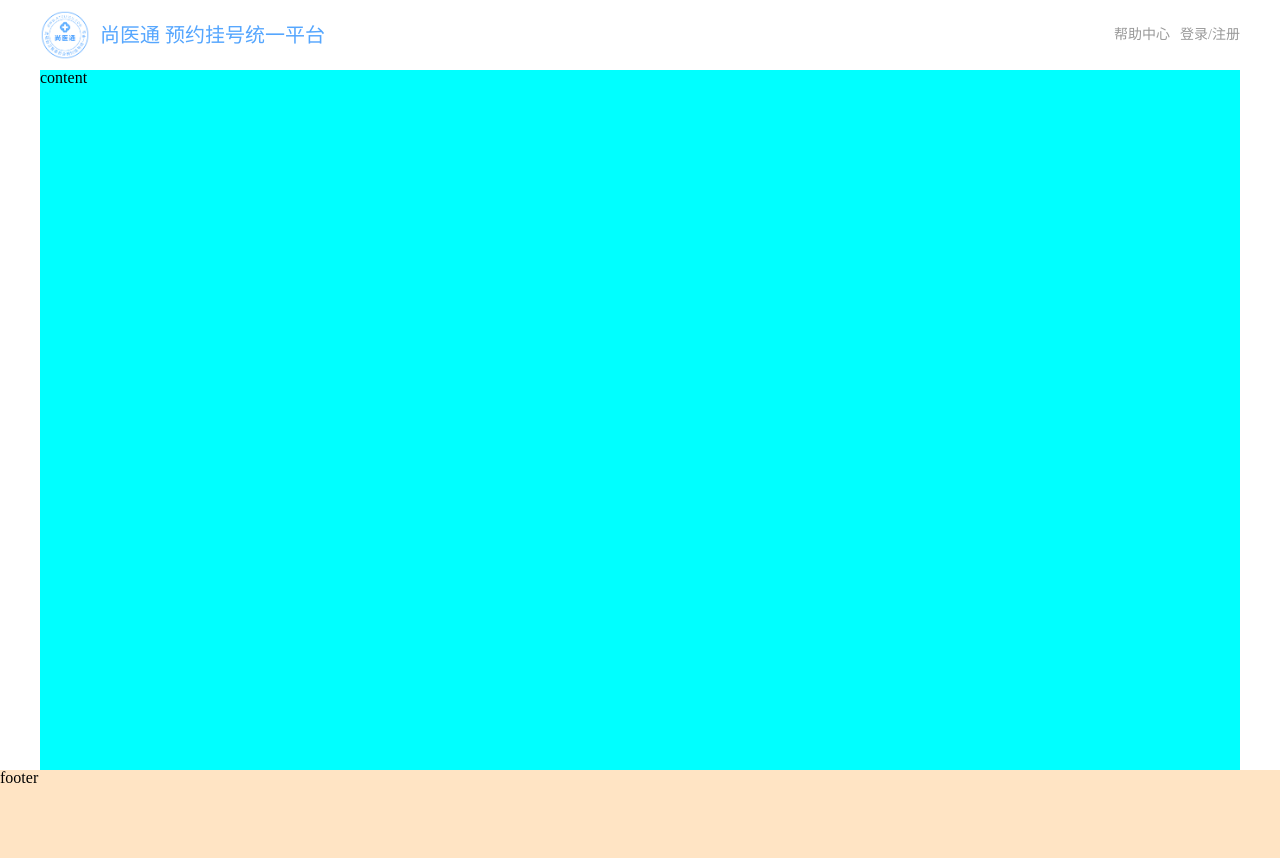
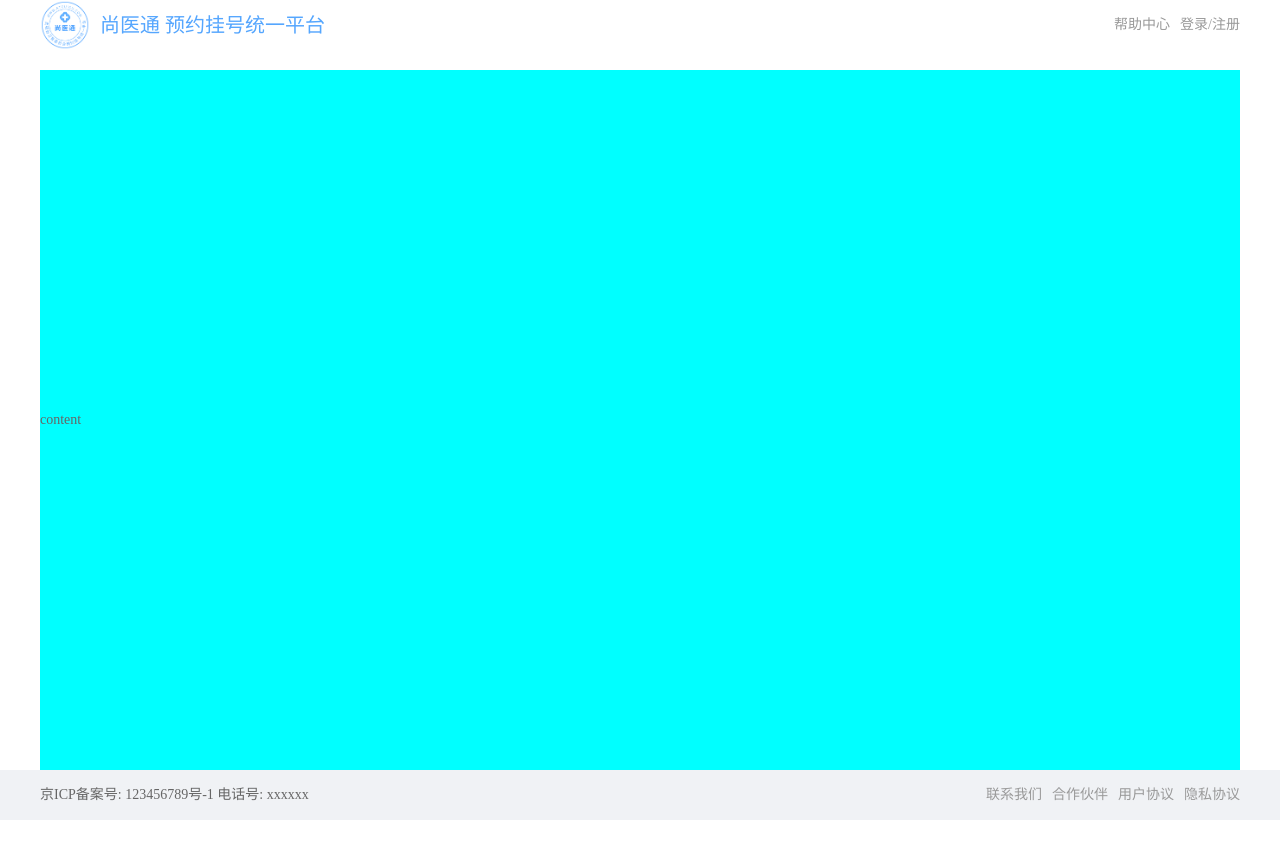
Before and after one commit to hewenyuAndroid/syt, a Vue app: page / in a window 1280 px wide. Shown: the top 858 px of the page. After the commit the page ends 820 px from the top, so only its background shows below. Built offline with nearby package versions, Linux system fonts and the light colour scheme.

Commit message:
完成底部模块搭建

```diff
--- a/src/App.vue
+++ b/src/App.vue
@@ -8,7 +8,7 @@
     <!-- 内容区域 -->
     <div class="content">content</div>
     <!-- 底部 -->
-    <div class="footer">footer</div>
+    <HospitalBottom />
   </div>
 </template>
 
@@ -26,9 +26,4 @@
   margin-top: 70px;
 }
 
-.footer {
-  width: 100%;
-  height: 100px;
-  background-color: bisque;
-}
 </style>
--- /dev/null
+++ b/src/components/hospital-bottom/index.vue
@@ -0,0 +1,39 @@
+<template>
+  <div class="footer">
+    <div class="content">
+      <div class="left">京ICP备案号: 123456789号-1 电话号: xxxxxx</div>
+
+      <div class="right">
+        <span>联系我们</span>
+        <span>合作伙伴</span>
+        <span>用户协议</span>
+        <span>隐私协议</span>
+      </div>
+    </div>
+  </div>
+</template>
+
+<script>
+export default {};
+</script>
+
+<style scope lang="scss">
+.footer {
+  width: 100%;
+  height: 50px;
+  background-color: #f0f2f5;
+}
+.content {
+  width: 1200px;
+  height: 50px;
+  display: flex;
+  justify-content: space-between;
+  align-items: center;
+  font-size: 14px;
+  color: #666666;
+}
+
+.content .right span {
+  margin-left: 10px;
+}
+</style>
--- a/src/main.ts
+++ b/src/main.ts
@@ -7,12 +7,14 @@
 
 // 引入全局组件: top bottom
 import HospitalTop from '@/components/hospital-top/index.vue'
+import HospitalBottom from '@/components/hospital-bottom/index.vue'
 
 // 创建应用实例对象
 const app = createApp(App)
 
 // 注册全局组件
 app.component('HospitalTop', HospitalTop)
+app.component('HospitalBottom', HospitalBottom)
 
 // 挂载
 app.mount('#app')
```
